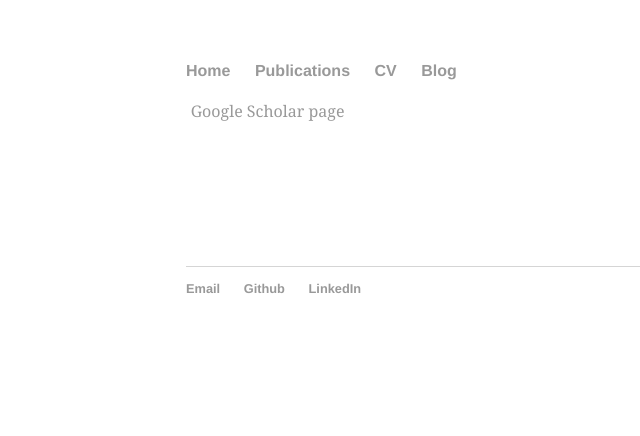
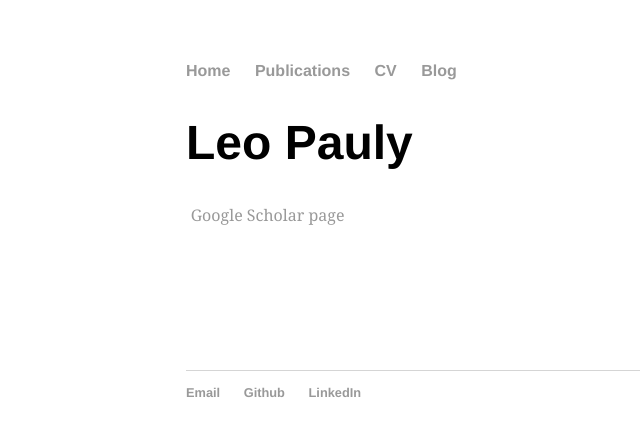
Before and after one commit to leopauly/leopauly.github.io, a Jekyll site: the page built from publications/index.html, in a window 1280 px wide. Shown: the top 436 px of the page, without its empty margins (6-646 px from the left). Built offline with Jekyll 4.4.1, drawn with Linux system fonts in a browser that asks for light colours.

Commit message:
Update index.html

```diff
--- a/publications/index.html
+++ b/publications/index.html
@@ -5,6 +5,7 @@ title: About Leo Pauly
 
 		<div class="publications">
 			<div dir="ltr" style="text-align: left;" trbidi="on">
+				<h1>Leo Pauly</h1>
 <span style="color: #333333;"><span style="font-family: &quot;georgia&quot; , &quot;times new roman&quot; , serif; font-size: large;">&nbsp;</span></span><a href="https://goo.gl/i6uKVf" style="font-family: georgia, 'times new roman', serif;" target="_blank">Google Scholar page</a></div>
                 <br>
                 <br>
```
